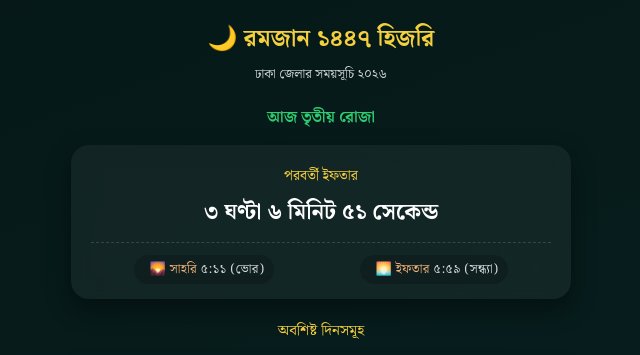
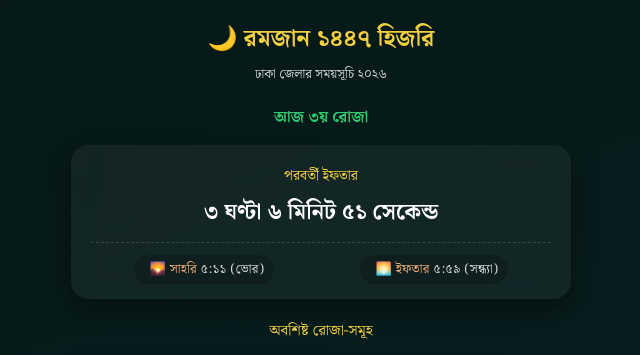
Before and after one commit to Shamsudduha/ramadan_26, a plain HTML site: page index.html in a window 1280 px wide. Shown: the top 355 px of the page, 319-959 px from the left. Drawn offline with Linux system fonts and the light colour scheme.

Commit message:
Update index.html

```diff
--- a/index.html
+++ b/index.html
@@ -165,7 +165,7 @@ h1{
     <div class="today-small-times" id="todaySmallTimes"></div>
 </div>
 
-<div class="section-title">অবশিষ্ট দিনসমূহ</div>
+<div class="section-title">অবশিষ্ট রোজা-সমূহ</div>
 <div id="scheduleList"></div>
 
 </div>
@@ -203,12 +203,12 @@ h=h%12||12;
 return toBn(h)+":"+toBn(m)+suffix;
 }
 
-// রোজার সংখ্যাকে বাংলা শব্দে রূপান্তর (১ম, ২য়, ৩য় ... ৩০ তম)
+// রোজার সংখ্যাকে ১ম, ২য়, ৩য় format এ রূপান্তর (শুধু এই অংশ পরিবর্তন করা হয়েছে)
 function rojaWord(rojaNum){
 const words=[
-    "", "প্রথম", "দ্বিতীয়", "তৃতীয়", "চতুর্থ", "পঞ্চম", "ষষ্ঠ", "সপ্তম", "অষ্টম", "নবম", "দশম",
-    "একাদশ", "দ্বাদশ", "ত্রয়োদশ", "চতুর্দশ", "পঞ্চদশ", "ষোড়শ", "সপ্তদশ", "অষ্টাদশ", "ঊনবিংশ", "বিংশ",
-    "একবিংশ", "দ্বাবিংশ", "ত্রয়োবিংশ", "চতুর্বিংশ", "পঞ্চবিংশ", "ষড়্বিংশ", "সপ্তবিংশ", "অষ্টাবিংশ", "ঊনত্রিংশ", "ত্রিংশ"
+    "", "১ম", "২য়", "৩য়", "৪র্থ", "৫ম", "৬ষ্ঠ", "৭ম", "৮ম", "৯ম", "১০ম",
+    "১১শ", "১২শ", "১৩শ", "১৪শ", "১৫শ", "১৬শ", "১৭শ", "১৮শ", "১৯শ", "২০শ",
+    "২১শ", "২২শ", "২৩শ", "২৪শ", "২৫শ", "২৬শ", "২৭শ", "২৮শ", "২৯শ", "৩০শ"
 ];
 return words[rojaNum] || toBn(rojaNum); // যদি কোনো কারণে না থাকে তাহলে সংখ্যা
 }
```
